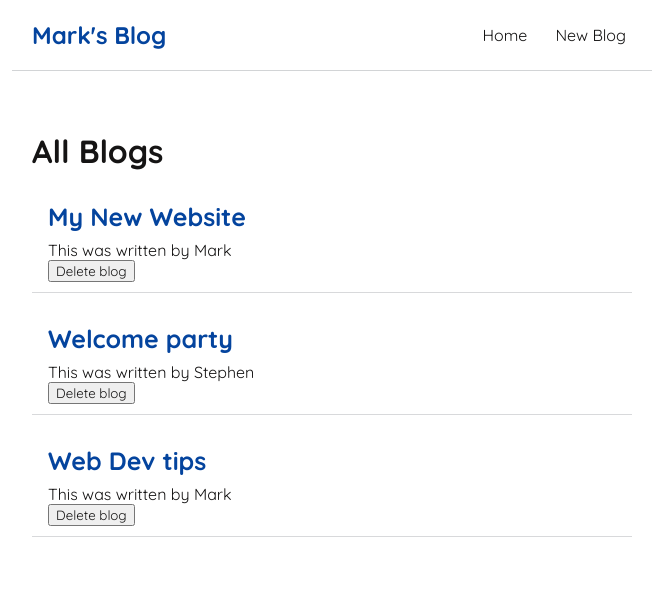
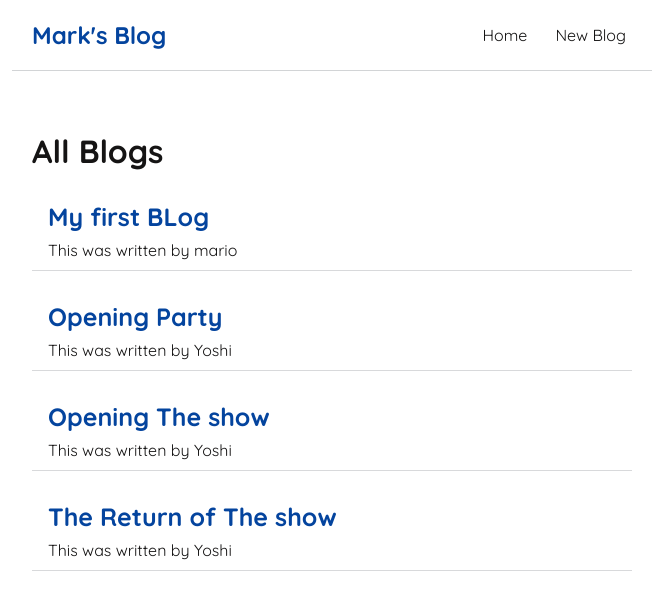
Before and after one commit to Mikwuegbu/Mark_Blog, a React (Create React App) app: page / in a window 1280 px wide. Shown: the top 610 px of the page, without its empty margins (308-971 px from the left). Built offline with nearby package versions, Linux system fonts and the light colour scheme; data requests are answered from the project's data file.

Commit message:
Implemented a Local database  Json Server db.json

```diff
--- /dev/null
+++ b/data/db.json
@@ -0,0 +1,28 @@
+{
+    "blogs": [
+        {
+            "title": "My first BLog",
+            "Body": "Why do we use it?\nIt is a long established fact that a reader will be distracted Wildlife traditionally refers to undomesticated animal species, but has come to include all organisms that grow or live wild in an area without being introduced by humans. Wildlife was also synonymous to game: those birds and mammals that were hunted for sport. Wildlife can be found in all ecosystems. Deserts, forests, rainforests, plains, grasslands, and other areas, including the most developed urban areas, all have distinct forms of wildlife. While the term in popular culture usually refers to animals that are untouched by human factors, most scientists agree that much wildlife is affected by human activities. Some wildlife threaten human safety, health, property, and quality of life. However, many wild animals, even the dangerous ones, have value to human beings. This value might be economic, educational, or emotional in nature.",
+            "author": "mario",
+            "id": 1
+        },
+        {
+            "title": "Opening Party",
+            "Body": "Why do we use it?\nIt is a long established fact that a reader will be distracted Wildlife traditionally refers to undomesticated animal species, but has come to include all organisms that grow or live wild in an area without being introduced by humans. Wildlife was also synonymous to game: those birds and mammals that were hunted for sport. Wildlife can be found in all ecosystems. Deserts, forests, rainforests, plains, grasslands, and other areas, including the most developed urban areas, all have distinct forms of wildlife. While the term in popular culture usually refers to animals that are untouched by human factors, most scientists agree that much wildlife is affected by human activities. Some wildlife threaten human safety, health, property, and quality of life. However, many wild animals, even the dangerous ones, have value to human beings. This value might be economic, educational, or emotional in nature.",
+            "author": "Yoshi",
+            "id": 2
+        },
+        {
+            "title": "Opening The show",
+            "Body": "Why do we use it?\nIt is a long established fact that a reader will be distracted Wildlife traditionally refers to undomesticated animal species, but has come to include all organisms that grow or live wild in an area without being introduced by humans. Wildlife was also synonymous to game: those birds and mammals that were hunted for sport. Wildlife can be found in all ecosystems. Deserts, forests, rainforests, plains, grasslands, and other areas, including the most developed urban areas, all have distinct forms of wildlife. While the term in popular culture usually refers to animals that are untouched by human factors, most scientists agree that much wildlife is affected by human activities. Some wildlife threaten human safety, health, property, and quality of life. However, many wild animals, even the dangerous ones, have value to human beings. This value might be economic, educational, or emotional in nature.",
+            "author": "Yoshi",
+            "id": 3
+        },
+        {
+            "title": "The Return of The show",
+            "Body": "Why do we use it?\nIt is a long established fact that a reader will be distracted Wildlife traditionally refers to undomesticated animal species, but has come to include all organisms that grow or live wild in an area without being introduced by humans. Wildlife was also synonymous to game: those birds and mammals that were hunted for sport. Wildlife can be found in all ecosystems. Deserts, forests, rainforests, plains, grasslands, and other areas, including the most developed urban areas, all have distinct forms of wildlife. While the term in popular culture usually refers to animals that are untouched by human factors, most scientists agree that much wildlife is affected by human activities. Some wildlife threaten human safety, health, property, and quality of life. However, many wild animals, even the dangerous ones, have value to human beings. This value might be economic, educational, or emotional in nature.",
+            "author": "Yoshi",
+            "id": 4
+        }
+    ]
+}
--- a/src/BlogList.jsx
+++ b/src/BlogList.jsx
@@ -8,7 +8,7 @@ function BlogList({ blogs, title, handleDelete }) {
                 <div className="blog-preview" key={blogs.id}>
                     <h2>{blogs.title} </h2>
                     <p>This was written by {blogs.author}</p>
-                    <button onClick={() => handleDelete(blogs.id)}>Delete blog</button>
+
                 </div>
             ))
             }
--- a/src/Home.jsx
+++ b/src/Home.jsx
@@ -1,27 +1,36 @@
 import React from 'react'
-import { useState } from "react";
+import { useState, useEffect } from 'react';
 import BlogList from './BlogList';
 
 const Home = () => {
 
-    const [blogs, setBlog] = useState([
-        { title: 'My New Website', body: 'lorem ipsum...', author: 'Mark', id: 1 },
-        { title: 'Welcome party', body: 'lorem ipsum...', author: 'Stephen', id: 2 },
-        { title: 'Web Dev tips', body: 'lorem ipsum...', author: 'Mark', id: 3 }
-    ])
+    const [blogs, setBlog] = useState(null);
 
-    const handleDelete = (id) => {
-        const newBlogs = blogs.filter((blog) => blog.id !== id);
-        setBlog(newBlogs);
-    }
+    // const handleDelete = (id) => {
+    //     const newBlogs = blogs.filter((blog) => blog.id !== id);
+    //     setBlog(newBlogs);
+    // }
+
+    useEffect(() => {
+        fetch(' http://localhost:8000/blogs')
+            .then(res => {
+                return res.json();
+            })
+            .then(data => {
+                setBlog(data);
+            })
+    }, [])
+
+
 
     return (
         < div className="home" >
-            <BlogList blogs={blogs} title="All Blogs" handleDelete={handleDelete} />
+            {blogs && <BlogList blogs={blogs} title="All Blogs" />}
 
             {/* demostrating Filtering  */}
-            {/* <BlogList blogs={blogs.filter((blog) => blog.author === "Mark")} title="Mark's Blog" /> */}
+            {/* {blogs && <BlogList blogs={blogs.filter((blog) => blog.author === "Mark")} title="Mark's Blog" />} */}
         </div>
     );
+
 }
 export default Home
```
